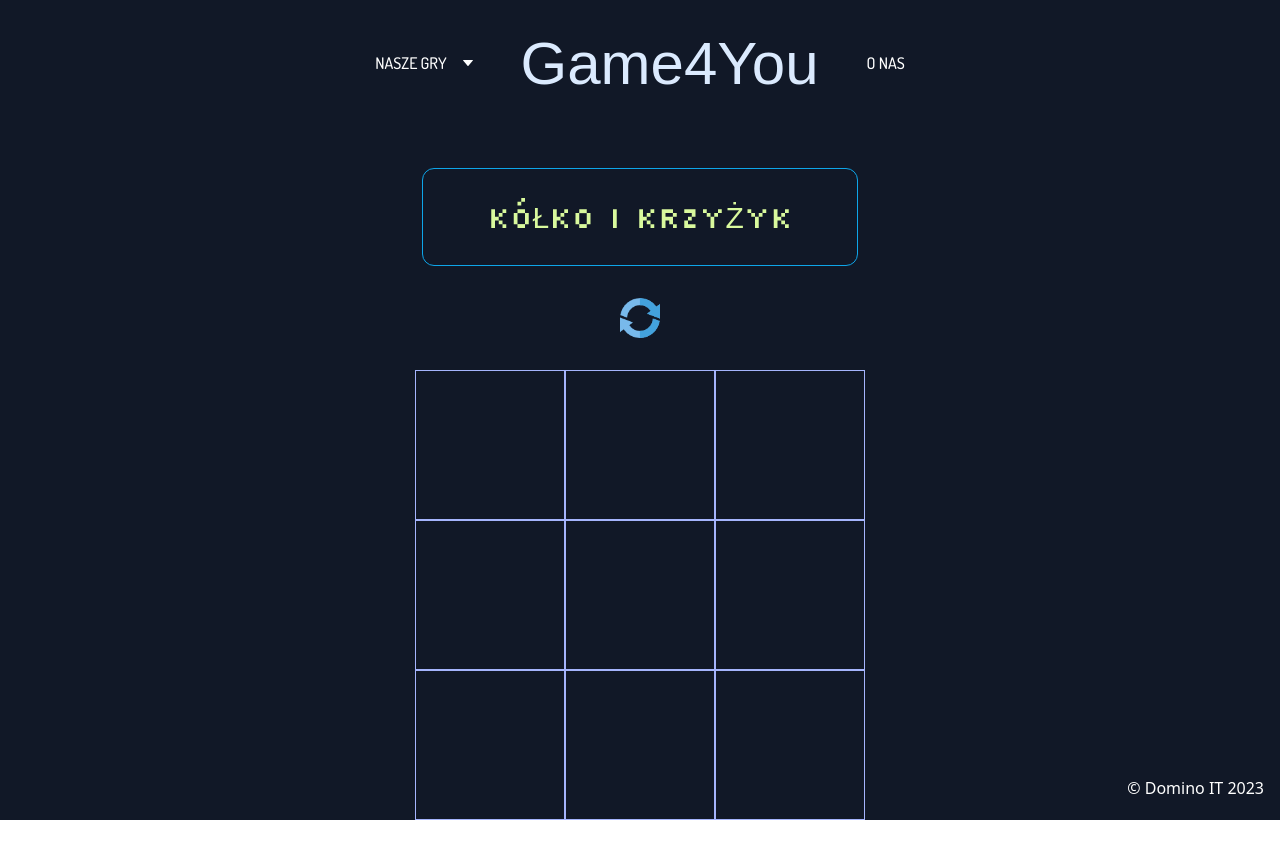
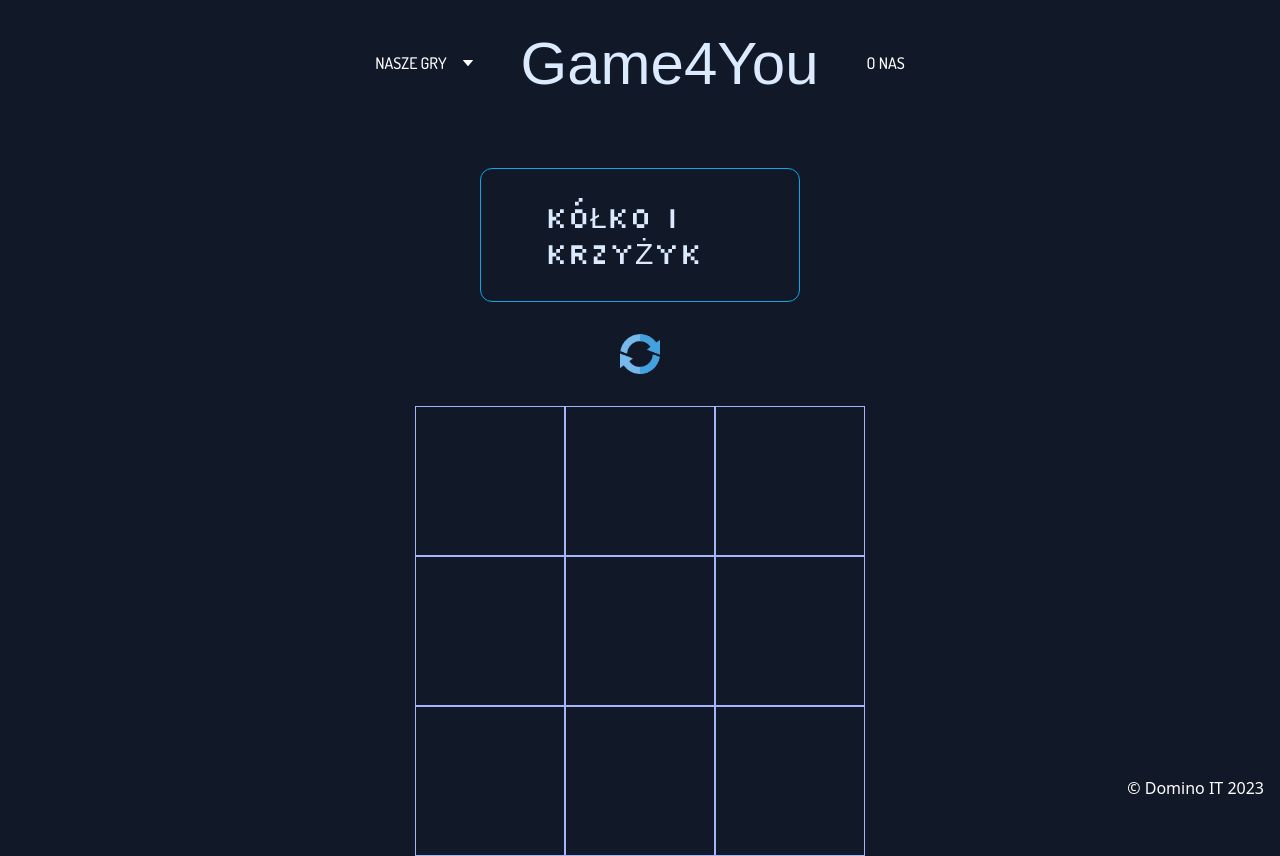
Before and after one commit to DominoxB/Game4You, a Vue app: page /SinglePlayer in a window 1280 px wide. Before the commit the page ends 820 px from the top, so only its background shows below. Built offline with nearby package versions, Linux system fonts and the light colour scheme; a web font is replaced by a local one; what tailwindcss-animated would draw is missing.

Commit message:
feat: set constant width for info board elements

```diff
--- a/src/components/atoms/MemoryInfoBoard.vue
+++ b/src/components/atoms/MemoryInfoBoard.vue
@@ -1,8 +1,8 @@
 <template>
   <div
-    class="flex space-x-8 justify-center border border-sky-500 p-6 rounded-xl text-lime-200 text-xl uppercase font-silk">
-    <div class="border border-indigo-500 px-2 py-1.5 rounded-md bg-slate-800">Mistakes: {{ mistakesCounter }}</div>
-    <div class="border border-indigo-500 px-2 py-1.5 rounded-md bg-slate-800">Moves: {{ movesCounter }}</div>
+    class="flex space-x-8 justify-center text-center border border-sky-500 p-6 rounded-xl text-lime-200 text-xl uppercase font-silk">
+    <div class="border border-indigo-500 px-2 py-1.5 rounded-md bg-slate-800 w-44">Mistakes: {{ mistakesCounter }}</div>
+    <div class="border border-indigo-500 px-2 py-1.5 rounded-md bg-slate-800 w-36">Moves: {{ movesCounter }}</div>
   </div>
 </template>
 
--- a/src/components/atoms/TicTacToeInfoBoard.vue
+++ b/src/components/atoms/TicTacToeInfoBoard.vue
@@ -1,6 +1,6 @@
 <template>
   <div
-    class="flex justify-center border border-sky-500 p-6 rounded-xl text-lime-200 text-3xl uppercase font-silk">
+    class="flex justify-center border border-sky-500 p-6 rounded-xl text-blue-100 text-3xl uppercase font-silk w-1/4">
     <div class="px-10 py-1.5 rounded-md">{{ message }}</div>
   </div>
 </template>
```
